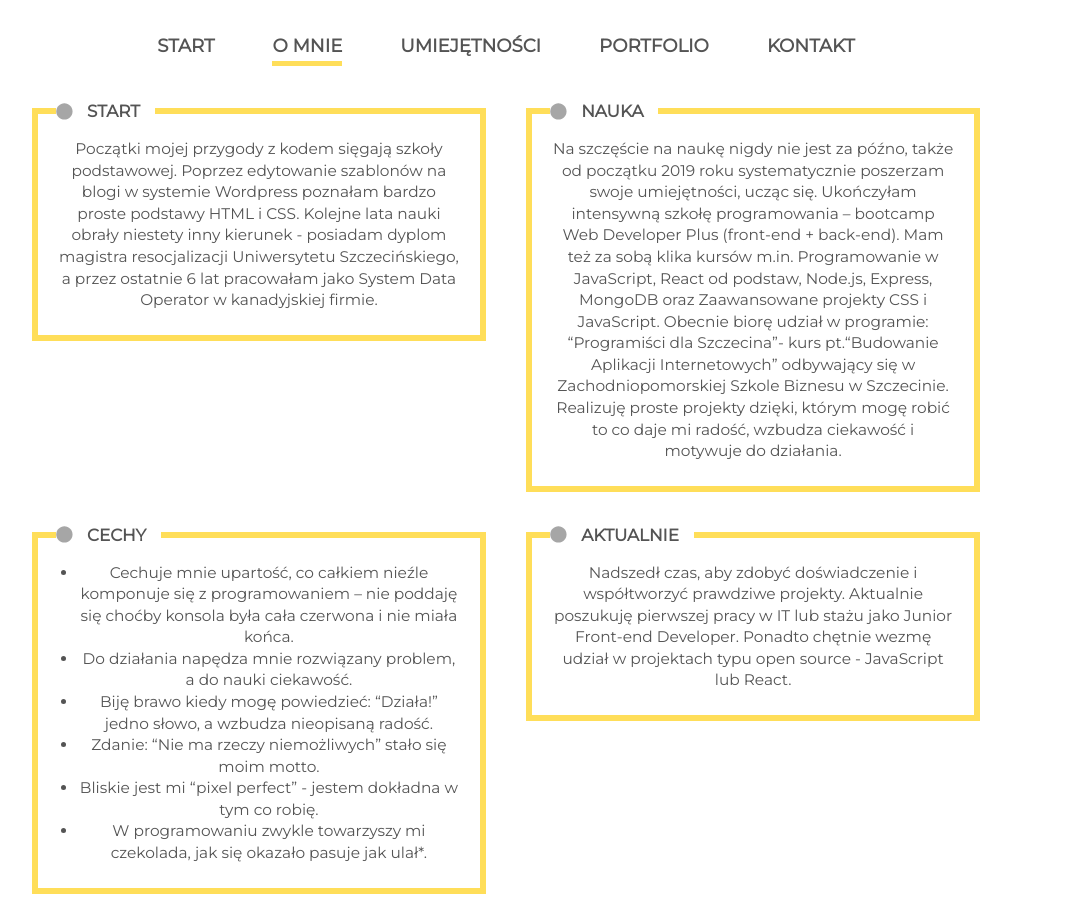
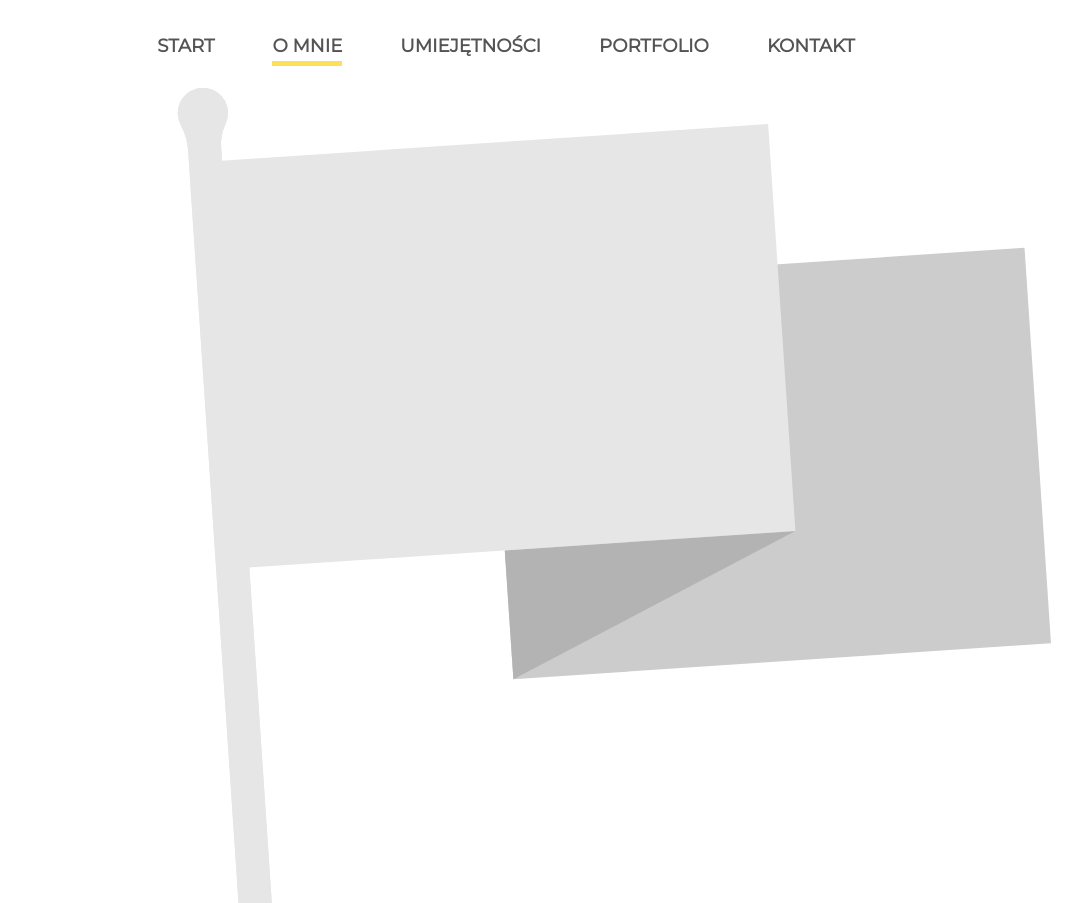
Before and after one commit to paulinastefanska/portfolio, a React (Create React App) app: page /about in a window 1280 px wide. Shown: the part 117-1020 px from the top of the page, without its empty margins (134-1216 px from the left). Built offline with nearby package versions, Linux system fonts and the light colour scheme; a web font is replaced by a local one.

Commit message:
Add images

```diff
--- a/src/components/pages/AboutPage.js
+++ b/src/components/pages/AboutPage.js
@@ -5,11 +5,15 @@ import { Row, Col } from "react-bootstrap";
 //fontawesome
 import { FontAwesomeIcon } from "@fortawesome/react-fontawesome";
 import { faCircle } from "@fortawesome/free-solid-svg-icons";
+//images
+import flag from "../../images/flag.svg";
+import point from "../../images/point.svg";
 
 const AboutPage = () => {
   return (
     <section className="about">
       <Row>
+        <img src={flag} alt="flag" className="flag_start"></img>
         <Col md={5}>
           <span className="about_title">
             <FontAwesomeIcon className="about_icon" icon={faCircle} /> Start
@@ -29,9 +33,9 @@ const AboutPage = () => {
           </span>
           <p className="about_text">
             Na szczęście na naukę nigdy nie jest za późno, także od początku
-            2019 roku systematycznie poszerzam swoje umiejętności, ucząc się.
-            Ukończyłam intensywną szkołę programowania – bootcamp Web Developer
-            Plus (front-end + back-end). Mam też za sobą klika kursów m.in.
+            2019 roku systematycznie poszerzam swoje umiejętności. Ukończyłam
+            intensywną szkołę programowania – bootcamp Web Developer Plus
+            (front-end + back-end). Mam też za sobą klika kursów m.in.
             Programowanie w JavaScript, React od podstaw, Node.js, Express,
             MongoDB oraz Zaawansowane projekty CSS i JavaScript. Obecnie biorę
             udział w programie: <q>Programiści dla Szczecina</q>- kurs pt.
@@ -66,11 +70,10 @@ const AboutPage = () => {
                 Zdanie: <q>Nie ma rzeczy niemożliwych</q> stało się moim motto.
               </li>
               <li>
-                Bliskie jest mi <q>pixel perfect</q> - jestem dokładna w tym co
-                robię.
+                Bliskie jest mi <q>pixel perfect</q> - jestem dokładna.
               </li>
               <li>
-                W programowaniu zwykle towarzyszy mi czekolada, jak się okazało
+                W programowaniu zwykle towarzyszy mi czekolada - jak się okazało
                 pasuje jak ulał*.
               </li>
             </ul>
@@ -87,7 +90,9 @@ const AboutPage = () => {
             projektach typu open source - JavaScript lub React.
           </p>
         </Col>
+        <img src={point} alt="point" className="point_now"></img>
       </Row>
+
       <p className="about_curiosity">
         <span className="about_star">* </span>
         <q>
```
Also changed, not shown: src/images/flag.svg (added), src/images/point.svg (added).
